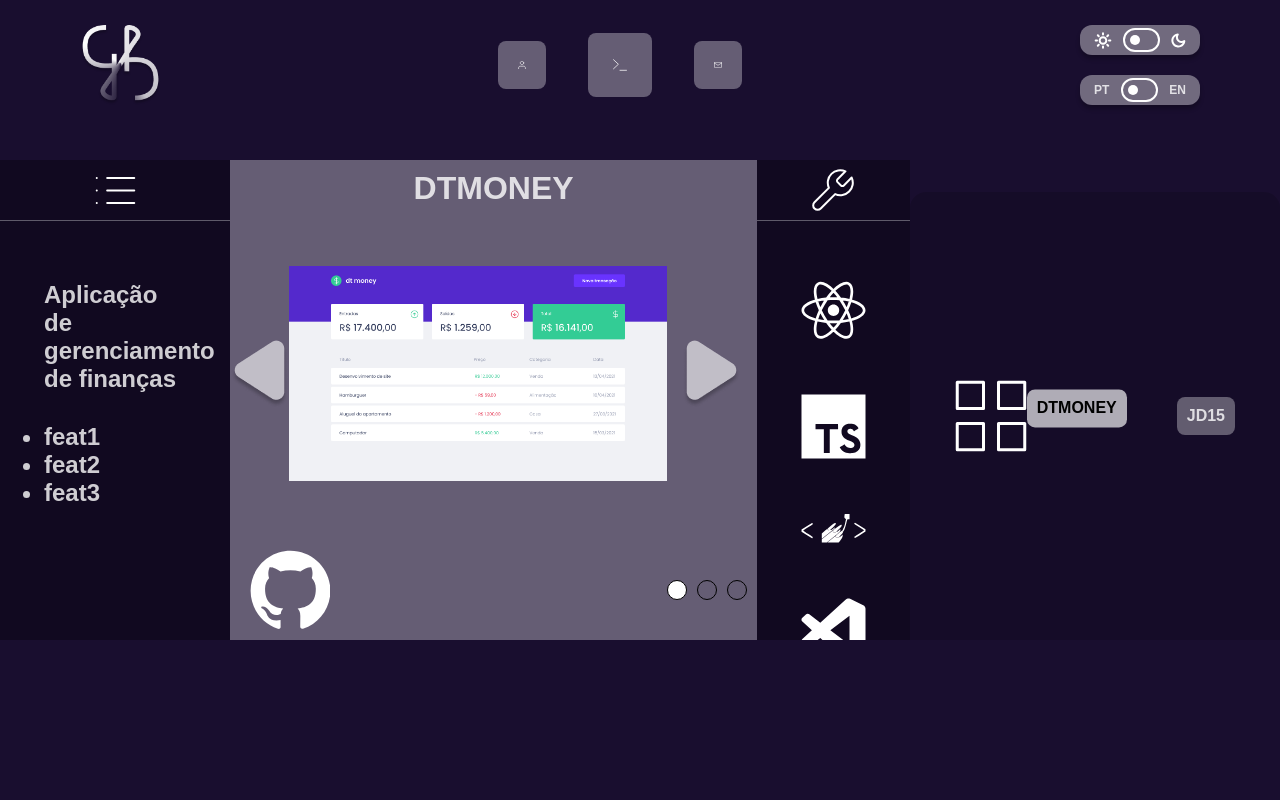
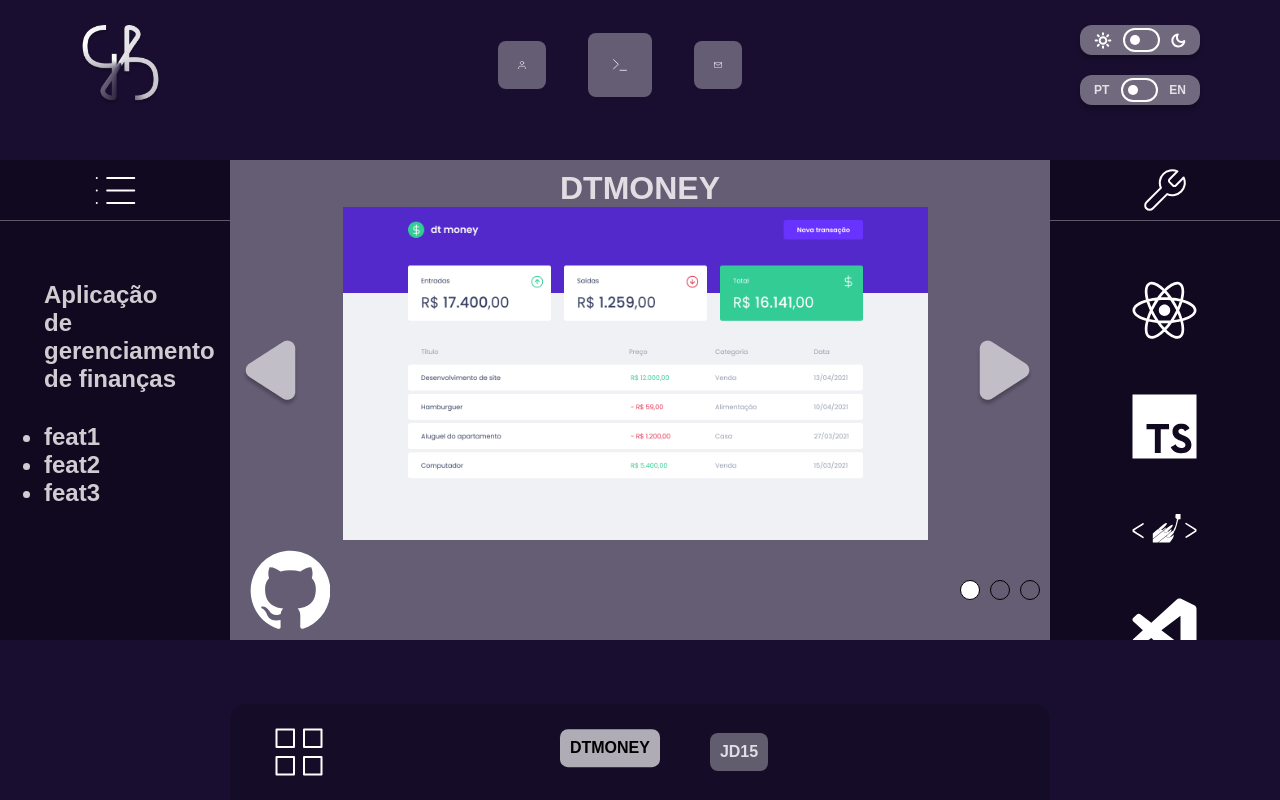
Before and after one commit to gabrielb-ss/my-portfolio, a React (Vite) app: page / in a window 1280 px wide. Built offline with nearby package versions, Linux system fonts and the light colour scheme.

Commit message:
place ProjectsNavBar at the bottom of the viewport

```diff
--- a/src/components/ProjectsNavBar/styles.ts
+++ b/src/components/ProjectsNavBar/styles.ts
@@ -1,14 +1,23 @@
 import styled from 'styled-components'
 
 export const Content = styled.nav`
- //* {outline: 1px green solid}
-  padding: 3.5rem 4.5rem;
-  margin-top: 3.2rem;
+  width: 64vw;
+  height:12vh;
+
+  position: absolute;
+  bottom: 0;
+  right: 18vw;
+
+  padding: 0 4.5rem;
+  background: rgba(0, 0, 0, 0.15);
   border-radius: 1.6rem 1.6rem 0 0;
-  background: rgba(0, 0, 0, 0.15);
 
   display: flex;
   align-items: center;
+
+  #menuIcon {
+    height: 50%;
+  }
 
   ul {
     width: 100%;
@@ -18,7 +27,7 @@ export const Content = styled.nav`
     gap: 5rem;
 
     li {
-      transition: all .1s ease-out;
+      transition: all .2s ease-out;
       border-radius: .8rem;
       background: rgba(255, 255, 255, 0.33);
 
@@ -36,8 +45,8 @@ export const Content = styled.nav`
     }
 
     .active {
-        transition: all .1s ease-in;
-        transform: translate(0, -20%);
+        transition: all .2s ease-in;
+        transform: translate(0, -10%);
         background-color: rgba(255, 255, 255, 0.66);
 
         a {
```
